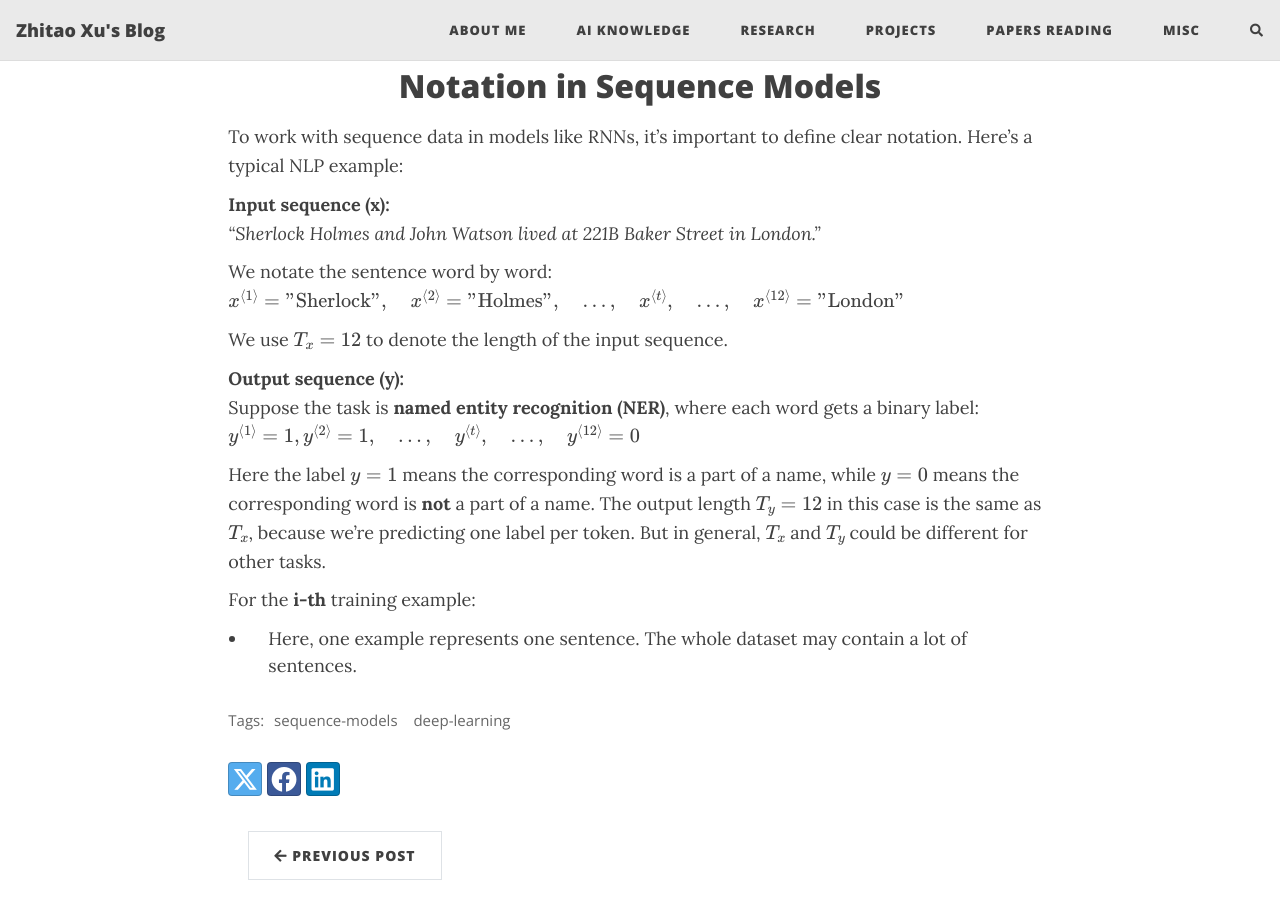
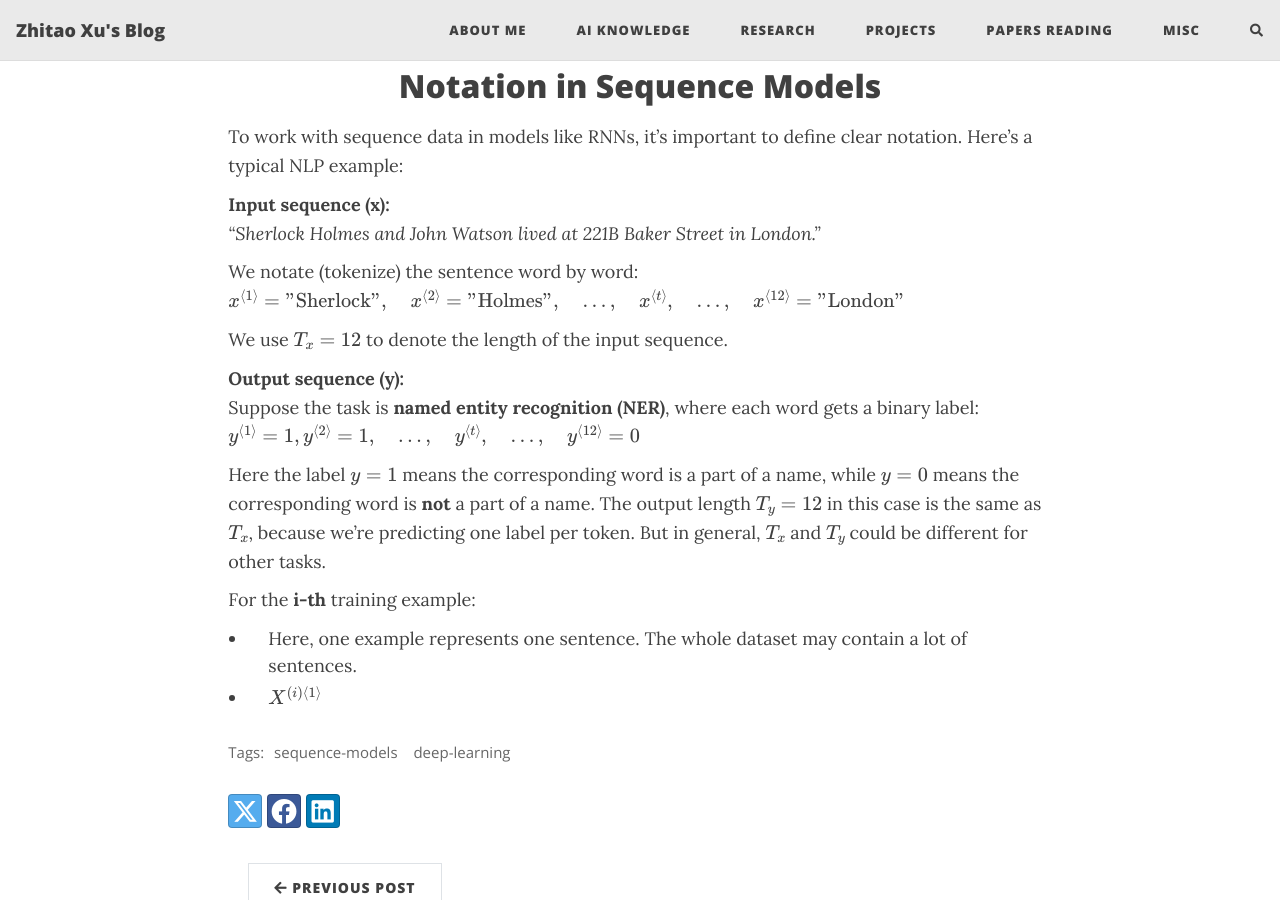
Before and after one commit to HerrXu01/herrxu01.github.io, a Jekyll site: the page built from ai-knowledge/sequence-models/_posts/2025-04-14-Seq01-RNN-Model.md, in a window 1280 px wide and 900 px high, scrolled down 1427 px. Built offline with Jekyll 4.4.1, drawn with Linux system fonts in a browser that asks for light colours; formulas are drawn with MathJax 3; comment, search, counter and statistics services are not loaded.

Commit message:
add content to rnn notes

```diff
--- a/ai-knowledge/sequence-models/_posts/2025-04-14-Seq01-RNN-Model.md
+++ b/ai-knowledge/sequence-models/_posts/2025-04-14-Seq01-RNN-Model.md
@@ -47,7 +47,7 @@ To work with sequence data in models like RNNs, it's important to define clear n
 **Input sequence (x):**
 *"Sherlock Holmes and John Watson lived at 221B Baker Street in London."*
 
-We notate the sentence word by word:
+We notate (tokenize) the sentence word by word:
 $$
 x^{\langle 1 \rangle} = \text{"Sherlock"},\quad x^{\langle 2 \rangle} = \text{"Holmes"},\quad \dots,\quad x^{\langle t \rangle},\quad \dots,\quad x^{\langle 12 \rangle} = \text{"London"}
 $$
@@ -64,3 +64,4 @@ Here the label \\(y = 1\\) means the corresponding word is a part of a name, whi
 
 For the **i-th** training example:
   - Here, one example represents one sentence. The whole dataset may contain a lot of sentences.
+  - \\(X^{(i)\langle 1 \rangle}\\)
```
